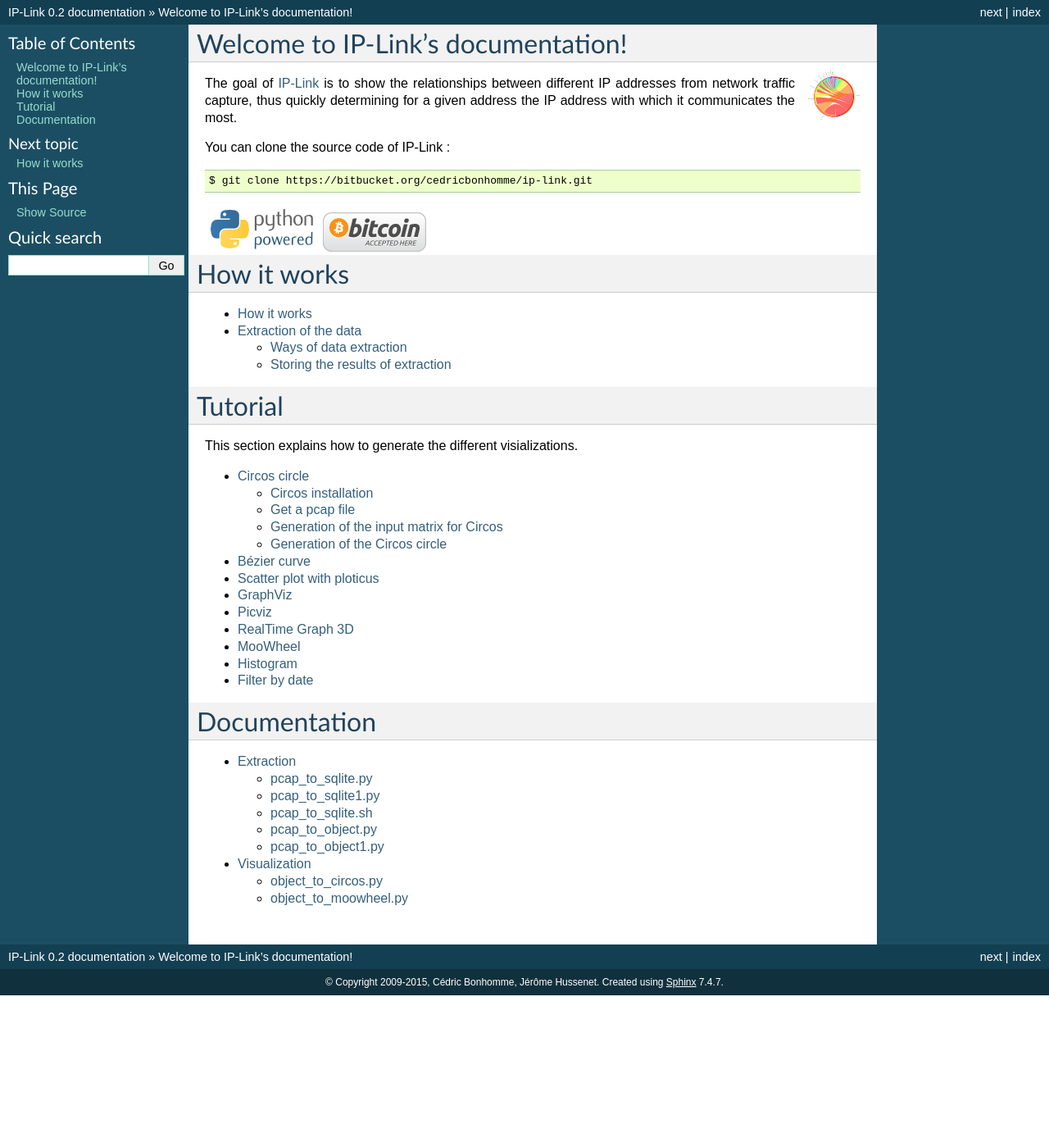
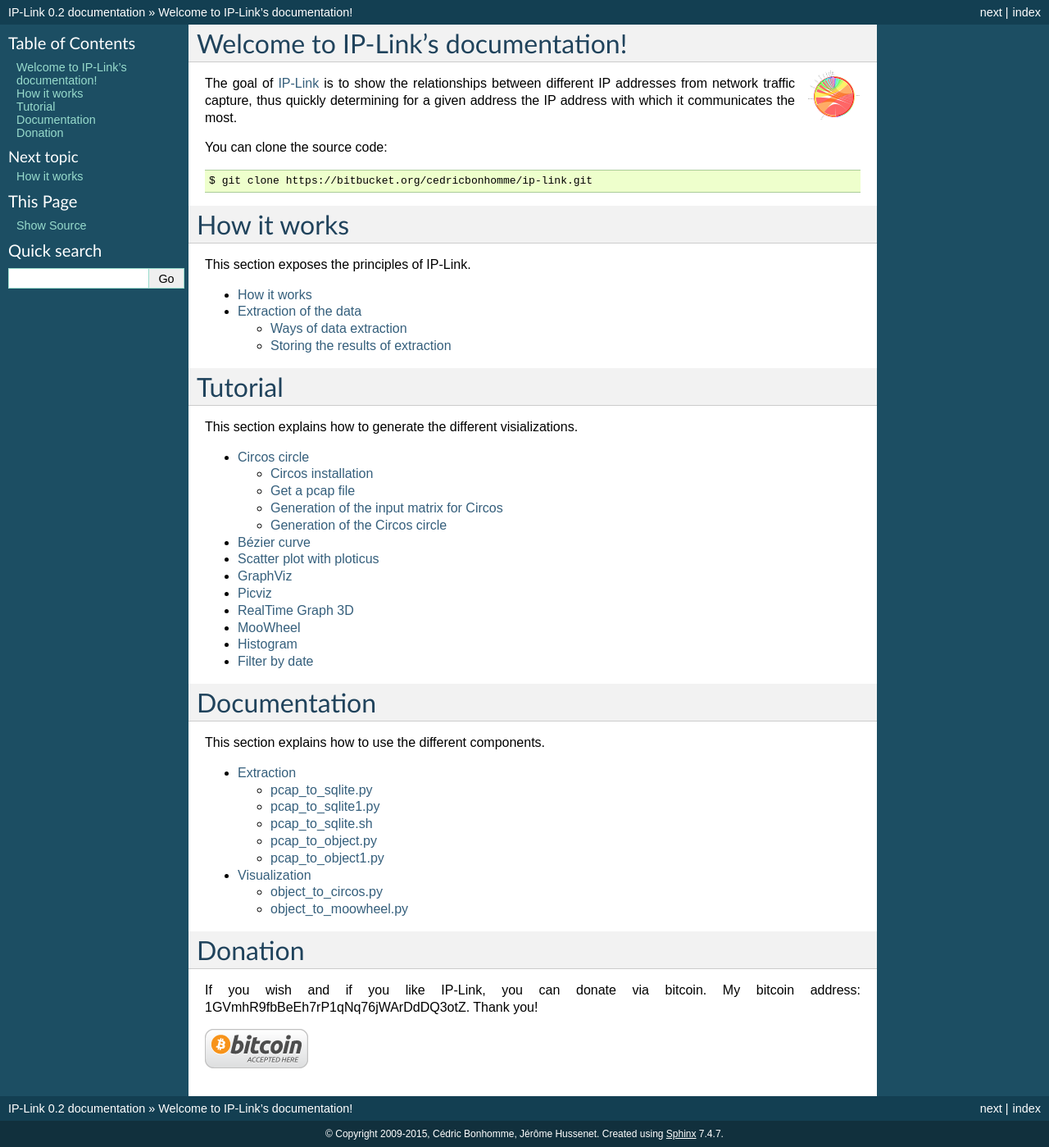
Before and after one commit to cedricbonhomme/IP-Link, a Sphinx documentation site: the page built from documentation/index.rst, in a window 1280 px wide. Shown: the whole page at 82% size. Built offline with Sphinx 7.4.7, drawn with Linux system fonts in a browser that asks for light colours; before the commit the page ends 1214 px from its top, so only the background shows below that.

Commit message:
Documentation has been slightly updated.

```diff
--- a/documentation/index.rst
+++ b/documentation/index.rst
@@ -13,24 +13,21 @@
 relationships between different IP addresses from network traffic capture, thus
 quickly determining for a given address the IP address with which it communicates the most.
 
-You can clone the source code of IP-Link :
+You can clone the source code:
 
 .. code-block:: bash
 
     $ git clone https://bitbucket.org/cedricbonhomme/ip-link.git
 
-.. image:: _static/images/python-powered-w-140x56.png
-    :target: http://python.org
-.. image:: _static/images/BC_Rnd_48px.png
-    :target: http://wiki.cedricbonhomme.org/projects
-
 How it works
 ============
+
+This section exposes the principles of IP-Link.
 
 .. toctree::
     :maxdepth: 2
 
-    howitworks
+    how-it-works
 
 Tutorial
 ========
@@ -45,7 +42,19 @@
 Documentation
 =============
 
+This section explains how to use the different components.
+
 .. toctree::
     :maxdepth: 2
 
     documentation
+
+Donation
+========
+
+If you wish and if you like IP-Link, you can donate via bitcoin.
+My bitcoin address: 1GVmhR9fbBeEh7rP1qNq76jWArDdDQ3otZ.
+Thank you!
+
+.. image:: _static/images/BC_Rnd_48px.png
+    :target: http://wiki.cedricbonhomme.org/projects
```
Also changed, not shown: documentation/how-it-works.rst (renamed from documentation/howitworks.rst).
